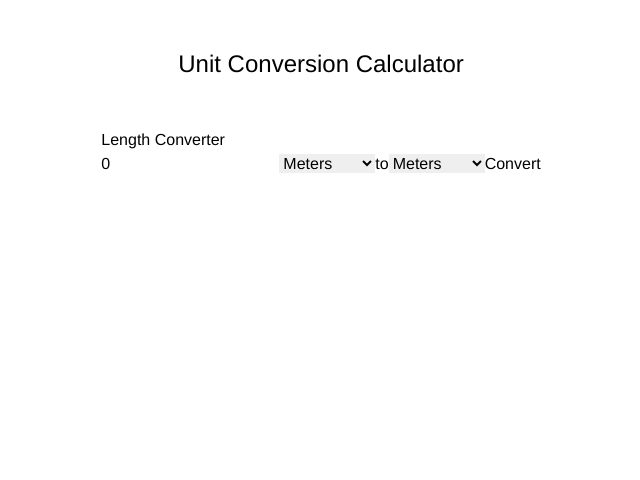
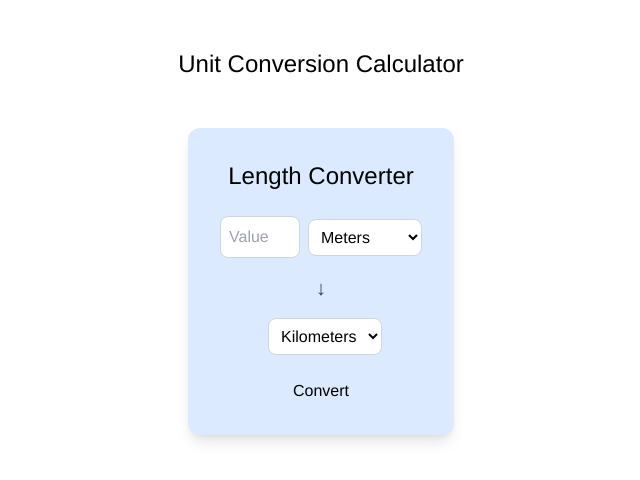
Before and after one commit to samanthacabrera/conversion-calculator, a React (Vite) app: page / in a window 1280 px wide. Shown: the top 480 px of the page, without its empty margins (319-959 px from the left). Built offline with nearby package versions, Linux system fonts and the light colour scheme.

Commit message:
meters to km converter is working, added basic styling

```diff
--- a/src/Converter.jsx
+++ b/src/Converter.jsx
@@ -2,42 +2,89 @@ import React, { useState } from 'react';
 import { conversionData } from './conversionData';
 
 const Converter = () => {
-  const [inputValue, setInputValue] = useState(0);
+    const [inputValue, setInputValue] = useState('');
     const [unitFrom, setUnitFrom] = useState('meters');
-  const [unitTo, setUnitTo] = useState('meters');
+    const [unitTo, setUnitTo] = useState('kilometers');
     const [result, setResult] = useState(null);
 
     const handleConvert = () => {
-    const meters = inputValue / conversionData.length.conversions[unitFrom];
-    const convertedValue = meters * conversionData.length.conversions[unitTo];
+
+        const parsedValue = parseFloat(inputValue);
+        if (isNaN(parsedValue)) {
+            setResult('Please enter a valid number.');
+            return;
+        }
+
+        let convertedValue;
+
+        if (unitFrom === 'meters' && unitTo === 'kilometers') {
+            convertedValue = parsedValue / 1000;
+        } else if (unitFrom === 'kilometers' && unitTo === 'meters') {
+            convertedValue = parsedValue * 1000;
+        } else {
+            convertedValue = parsedValue;
+        }
         setResult(convertedValue);
     };
 
     return (
-    <div>
-      <h2>{conversionData.length.title}</h2>
+        <div className="flex flex-col items-center p-8 bg-blue-100 shadow-lg rounded-xl space-y-6">
+            <h2 className="text-2xl">{conversionData.length.title}</h2>
+
+            <div className="flex flex-col items-center space-y-4">
+                <div className="flex items-center space-x-2">
                     <input
                         type="number"
                         value={inputValue}
                         onChange={(e) => setInputValue(e.target.value)}
+                        className="p-2 rounded-lg border border-gray-300 focus:outline-none focus:ring-2 focus:ring-blue-400 w-20"
+                        placeholder="Value"
                     />
-      <select value={unitFrom} onChange={(e) => setUnitFrom(e.target.value)}>
-        {Object.keys(conversionData.length.conversions).map((unit) => (
+                    <select
+                        value={unitFrom}
+                        onChange={(e) => {
+                            setUnitFrom(e.target.value);
+                            setResult(null);
+                        }}
+                        className="p-2 rounded-lg bg-white border border-gray-300 focus:outline-none focus:ring-2 focus:ring-blue-400"
+                    >
+                        {['meters', 'kilometers'].map((unit) => (
                             <option key={unit} value={unit}>
                                 {unit.charAt(0).toUpperCase() + unit.slice(1)}
                             </option>
                         ))}
                     </select>
-      <span>to</span>
-      <select value={unitTo} onChange={(e) => setUnitTo(e.target.value)}>
-        {Object.keys(conversionData.length.conversions).map((unit) => (
+                </div>
+                <p className="text-xl text-gray-700">&darr;</p>
+                <div className="flex items-center">
+                    {result !== null && (
+                        <h3 className="p-2 bg-white rounded-lg shadow-md">
+                            {result % 1 !== 0 ? result.toFixed(4) : Math.round(result)}
+                        </h3>
+                    )}
+                    <select
+                        value={unitTo}
+                        onChange={(e) => {
+                            setUnitTo(e.target.value);
+                            setResult(null);
+                        }}
+                        className="flex-1 ml-2 p-2 rounded-lg bg-white border border-gray-300 focus:outline-none focus:ring-2 focus:ring-blue-400"
+                    >
+                        {['meters', 'kilometers'].map((unit) => (
                             <option key={unit} value={unit}>
                                 {unit.charAt(0).toUpperCase() + unit.slice(1)}
                             </option>
                         ))}
                     </select>
-      <button onClick={handleConvert}>Convert</button>
-      {result !== null && <h3>Result: {result}</h3>}
+                </div>
+            </div>
+
+            <button
+                onClick={handleConvert}
+                className="hover:underline hover:-translate-y-1 transition duration-all-200"
+            >
+                Convert
+            </button>
         </div>
     );
 };
--- a/src/conversionData.js
+++ b/src/conversionData.js
@@ -4,8 +4,6 @@ export const conversionData = {
         conversions: {
             meters: 1,
             kilometers: 0.001,
-            miles: 0.000621371,
-            feet: 3.28084,
         },
     },
 };
```
Lines whose indentation alone changed are shown as unchanged.
